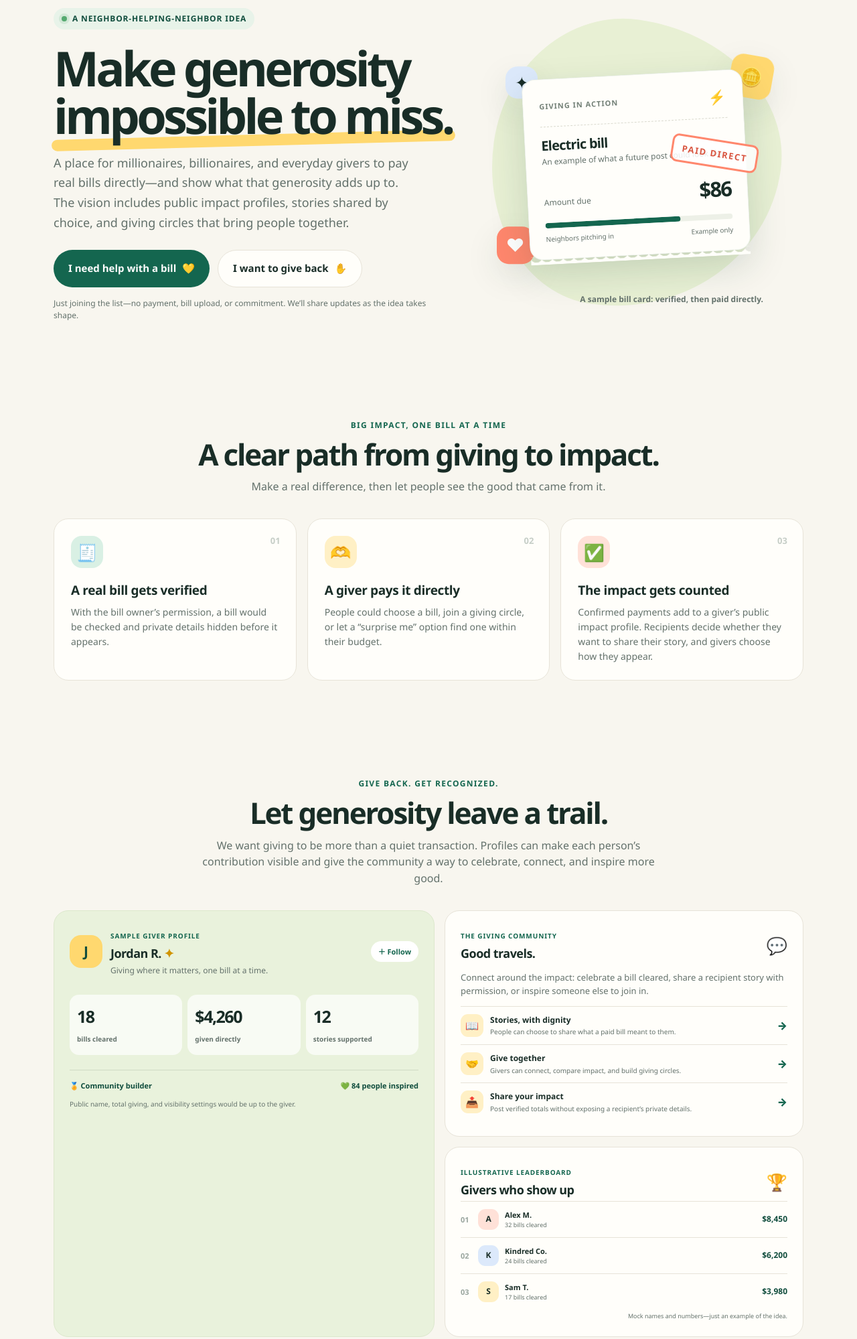
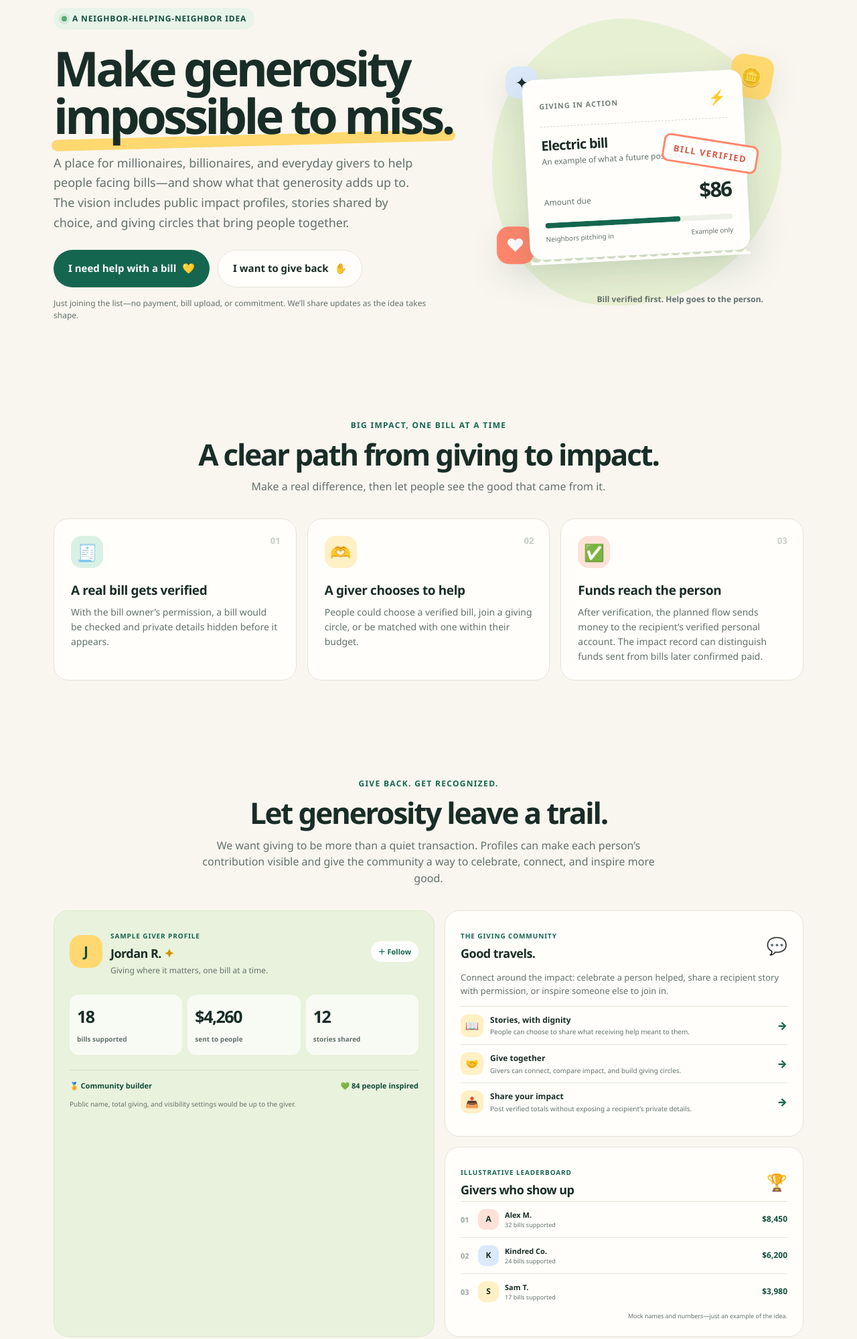
Before and after one commit to jbstog24-maker/bill-waitlist, a website: page index.html in a window 1280 px wide. Shown: the part 148-2147 px from the top of the page at 67% size. Drawn offline with Linux system fonts and the light colour scheme.

Commit message:
Clarify recipient payout model on concept page

```diff
--- a/index.html
+++ b/index.html
@@ -5,7 +5,7 @@
 <meta name="viewport" content="width=device-width, initial-scale=1">
 <meta name="theme-color" content="#f8f6ef">
 <title>Good Bill — Make generosity visible</title>
-<meta name="description" content="A giving community concept where people can pay bills directly, track total giving, share recipient stories with permission, and connect around their impact. Join the early list.">
+<meta name="description" content="A giving community concept where people can support verified bills with funds sent to recipients, track total giving, share stories by choice, and connect around their impact.">
 <style>
   :root{
     --ink:#192d27;--muted:#63716b;--green:#14664f;--green-dark:#104d3d;
@@ -155,14 +155,14 @@
     <div>
       <span class="eyebrow"><i aria-hidden="true"></i> A neighbor-helping-neighbor idea</span>
       <h1>Make generosity<br><span class="highlight">impossible to miss.</span></h1>
-      <p class="hero-copy">A place for millionaires, billionaires, and everyday givers to pay real bills directly—and show what that generosity adds up to. The vision includes public impact profiles, stories shared by choice, and giving circles that bring people together.</p>
+      <p class="hero-copy">A place for millionaires, billionaires, and everyday givers to help people facing bills—and show what that generosity adds up to. The vision includes public impact profiles, stories shared by choice, and giving circles that bring people together.</p>
       <div class="hero-actions">
         <a class="btn" href="#join" data-lane="help">I need help with a bill <span aria-hidden="true">💛</span></a>
         <a class="btn secondary" href="#join" data-lane="donor">I want to give back <span aria-hidden="true">✋</span></a>
       </div>
       <p class="tiny-note">Just joining the list—no payment, bill upload, or commitment. We’ll share updates as the idea takes shape.</p>
     </div>
-    <div class="hero-art" aria-label="Illustration of an example bill being paid">
+    <div class="hero-art" aria-label="Illustration of a bill being verified before support is sent">
       <div class="art-blob"></div><div class="float star" aria-hidden="true">✦</div><div class="float coin" aria-hidden="true">🪙</div><div class="float heart" aria-hidden="true">♥</div>
       <article class="receipt">
         <div class="receipt-top"><span>Giving in action</span><span class="receipt-icon" aria-hidden="true">⚡</span></div>
@@ -170,9 +170,9 @@
         <div class="receipt-amount"><span>Amount due</span><strong>$86</strong></div>
         <div class="receipt-progress" aria-label="Illustrative example only"><span></span></div>
         <div class="receipt-foot"><span>Neighbors pitching in</span><span>Example only</span></div>
-        <div class="paid-stamp">PAID DIRECT</div>
+        <div class="paid-stamp">BILL VERIFIED</div>
       </article>
-      <p class="art-caption">A sample bill card: verified, then paid directly.</p>
+      <p class="art-caption">Bill verified first. Help goes to the person.</p>
     </div>
   </section>
 
@@ -180,8 +180,8 @@
     <div class="section-head"><span class="kicker">Big impact, one bill at a time</span><h2 class="section-title">A clear path from giving to impact.</h2><p>Make a real difference, then let people see the good that came from it.</p></div>
     <div class="how-grid">
       <article class="step"><span class="step-num">01</span><div class="emoji" aria-hidden="true">🧾</div><h3>A real bill gets verified</h3><p>With the bill owner’s permission, a bill would be checked and private details hidden before it appears.</p></article>
-      <article class="step"><span class="step-num">02</span><div class="emoji" aria-hidden="true">🫶</div><h3>A giver pays it directly</h3><p>People could choose a bill, join a giving circle, or let a “surprise me” option find one within their budget.</p></article>
-      <article class="step"><span class="step-num">03</span><div class="emoji" aria-hidden="true">✅</div><h3>The impact gets counted</h3><p>Confirmed payments add to a giver’s public impact profile. Recipients decide whether they want to share their story, and givers choose how they appear.</p></article>
+      <article class="step"><span class="step-num">02</span><div class="emoji" aria-hidden="true">🫶</div><h3>A giver chooses to help</h3><p>People could choose a verified bill, join a giving circle, or be matched with one within their budget.</p></article>
+      <article class="step"><span class="step-num">03</span><div class="emoji" aria-hidden="true">✅</div><h3>Funds reach the person</h3><p>After verification, the planned flow sends money to the recipient’s verified personal account. The impact record can distinguish funds sent from bills later confirmed paid.</p></article>
     </div>
   </section>
 
@@ -190,22 +190,22 @@
     <div class="impact-grid">
       <article class="impact-profile">
         <div class="profile-top"><div class="avatar">J</div><div><span class="profile-label">Sample giver profile</span><h3>Jordan R. <span class="sparkle">✦</span></h3><p>Giving where it matters, one bill at a time.</p></div><span class="follow-pill">＋ Follow</span></div>
-        <div class="impact-stats"><div><b>18</b><span>bills cleared</span></div><div><b>$4,260</b><span>given directly</span></div><div><b>12</b><span>stories supported</span></div></div>
+        <div class="impact-stats"><div><b>18</b><span>bills supported</span></div><div><b>$4,260</b><span>sent to people</span></div><div><b>12</b><span>stories shared</span></div></div>
         <div class="profile-bottom"><span>🏅 Community builder</span><span>💚 84 people inspired</span></div>
         <p class="profile-privacy">Public name, total giving, and visibility settings would be up to the giver.</p>
       </article>
       <article class="community-card">
         <div class="community-head"><div><span class="profile-label">The giving community</span><h3>Good travels.</h3></div><span class="community-icon">💬</span></div>
-        <p>Connect around the impact: celebrate a bill cleared, share a recipient story with permission, or inspire someone else to join in.</p>
-        <div class="story-preview"><span class="story-icon">📖</span><div><b>Stories, with dignity</b><small>People can choose to share what a paid bill meant to them.</small></div><span aria-hidden="true">→</span></div>
+        <p>Connect around the impact: celebrate a person helped, share a recipient story with permission, or inspire someone else to join in.</p>
+        <div class="story-preview"><span class="story-icon">📖</span><div><b>Stories, with dignity</b><small>People can choose to share what receiving help meant to them.</small></div><span aria-hidden="true">→</span></div>
         <div class="story-preview"><span class="story-icon">🤝</span><div><b>Give together</b><small>Givers can connect, compare impact, and build giving circles.</small></div><span aria-hidden="true">→</span></div>
         <div class="story-preview"><span class="story-icon">📤</span><div><b>Share your impact</b><small>Post verified totals without exposing a recipient’s private details.</small></div><span aria-hidden="true">→</span></div>
       </article>
       <article class="leaderboard-card">
         <div class="leaderboard-head"><div><span class="profile-label">Illustrative leaderboard</span><h3>Givers who show up</h3></div><span class="leaderboard-icon">🏆</span></div>
-        <div class="giver-row"><span class="rank">01</span><span class="giver-avatar peach">A</span><span class="giver-name"><b>Alex M.</b><small>32 bills cleared</small></span><b class="giver-total">$8,450</b></div>
-        <div class="giver-row"><span class="rank">02</span><span class="giver-avatar blue">K</span><span class="giver-name"><b>Kindred Co.</b><small>24 bills cleared</small></span><b class="giver-total">$6,200</b></div>
-        <div class="giver-row"><span class="rank">03</span><span class="giver-avatar yellow">S</span><span class="giver-name"><b>Sam T.</b><small>17 bills cleared</small></span><b class="giver-total">$3,980</b></div>
+        <div class="giver-row"><span class="rank">01</span><span class="giver-avatar peach">A</span><span class="giver-name"><b>Alex M.</b><small>32 bills supported</small></span><b class="giver-total">$8,450</b></div>
+        <div class="giver-row"><span class="rank">02</span><span class="giver-avatar blue">K</span><span class="giver-name"><b>Kindred Co.</b><small>24 bills supported</small></span><b class="giver-total">$6,200</b></div>
+        <div class="giver-row"><span class="rank">03</span><span class="giver-avatar yellow">S</span><span class="giver-name"><b>Sam T.</b><small>17 bills supported</small></span><b class="giver-total">$3,980</b></div>
         <p class="mock-note">Mock names and numbers—just an example of the idea.</p>
       </article>
     </div>
@@ -223,16 +223,16 @@
       <div><div class="preview-example" aria-live="polite">
         <div class="example-label"><span>Sample bill card</span><span>Illustration only</span></div>
         <div class="example-bill"><div class="example-icon" aria-hidden="true">💧</div><div><strong>Water bill</strong><small>Shared with permission · account details hidden</small></div><span class="example-amount" id="sampleAmount">$60</span></div>
-        <div class="example-bottom"><span id="sampleCaption">A small boost. Real relief.</span><b>Paid direct to biller ✓</b></div>
+        <div class="example-bottom"><span id="sampleCaption">A small boost. Real relief.</span><b>Funds sent to recipient ✓</b></div>
       </div><p class="note">Mock example. No donations are being collected and no bill has been submitted.</p></div>
     </div>
   </section>
 
   <section class="wrap" id="trust">
-    <div class="section-head"><span class="kicker">Trust, first</span><h2 class="section-title">Recognition, rooted in real impact.</h2><p>Public credit should reflect actual bills paid, protect recipients, and invite more generosity—not turn people’s hardship into a spectacle.</p></div>
+    <div class="section-head"><span class="kicker">Trust, first</span><h2 class="section-title">Recognition, rooted in real impact.</h2><p>Public credit should reflect confirmed funds delivered, distinguish bills later confirmed paid, protect recipients, and invite more generosity.</p></div>
     <div class="values">
       <article class="value"><span class="emoji" aria-hidden="true">🔒</span><h3>Privacy matters</h3><p>Any future bill sharing should hide account numbers and personal details, with the person’s permission.</p></article>
-      <article class="value"><span class="emoji" aria-hidden="true">📊</span><h3>Giving that adds up</h3><p>Profiles can total bills covered and dollars paid, with each figure tied to confirmed help.</p></article>
+      <article class="value"><span class="emoji" aria-hidden="true">📊</span><h3>Giving that adds up</h3><p>Profiles can total funds delivered and separately show bills recipients later confirm as paid.</p></article>
       <article class="value"><span class="emoji" aria-hidden="true">📣</span><h3>Stories by choice</h3><p>Recipient stories should only be public when people choose to share them, with privacy and dignity protected.</p></article>
     </div>
   </section>
@@ -278,9 +278,9 @@
     <div class="faq">
       <details><summary>When will it launch?</summary><p>There isn’t a launch date yet. We’re using this waitlist to see if people want the idea before building the full service. Joining means we can send you updates and early access details if we move forward.</p></details>
       <details><summary>Can I upload a bill or donate now?</summary><p>No. This is an early concept page. Please don’t send bills, account numbers, payment details, or money. We’ll explain the process if bill submissions or payments open in the future.</p></details>
-      <details><summary>How would a bill get paid?</summary><p>The idea is to verify a bill, protect private details, and send any payment directly to the biller. Those steps still need to be built and tested before anyone can use the service.</p></details>
+      <details><summary>How would the money reach someone?</summary><p>After a bill is reviewed and the recipient is verified, the concept is to send the approved funds to that person’s verified personal account. It would not have to go to the utility or other biller. A later update could distinguish money sent from a bill the recipient confirms they paid. No payments are available on this page.</p></details>
       <details><summary>Would a payment be tax deductible?</summary><p>We haven’t established a final legal or tax structure. Don’t assume payments would be tax deductible. We’ll make the terms clear before accepting any payment.</p></details>
-      <details><summary>Can givers get public recognition?</summary><p>That’s a core part of the idea. Profiles could show bills paid and total dollars given, with figures tied to confirmed payments. Givers could choose a public name or anonymity, share impact summaries, follow one another, and build giving circles.</p></details>
+      <details><summary>Can givers get public recognition?</summary><p>That’s a core part of the idea. Profiles could show funds sent and bills recipients later confirm as paid, with totals tied to verified transactions. Givers could choose a public name or anonymity, share impact summaries, follow one another, and build giving circles.</p></details>
       <details><summary>How will recipient stories be handled?</summary><p>Stories should be shared only when the person chooses to share them. The idea is to celebrate what generosity made possible while keeping people’s privacy and dignity at the center.</p></details>
     </div>
   </section>
```
